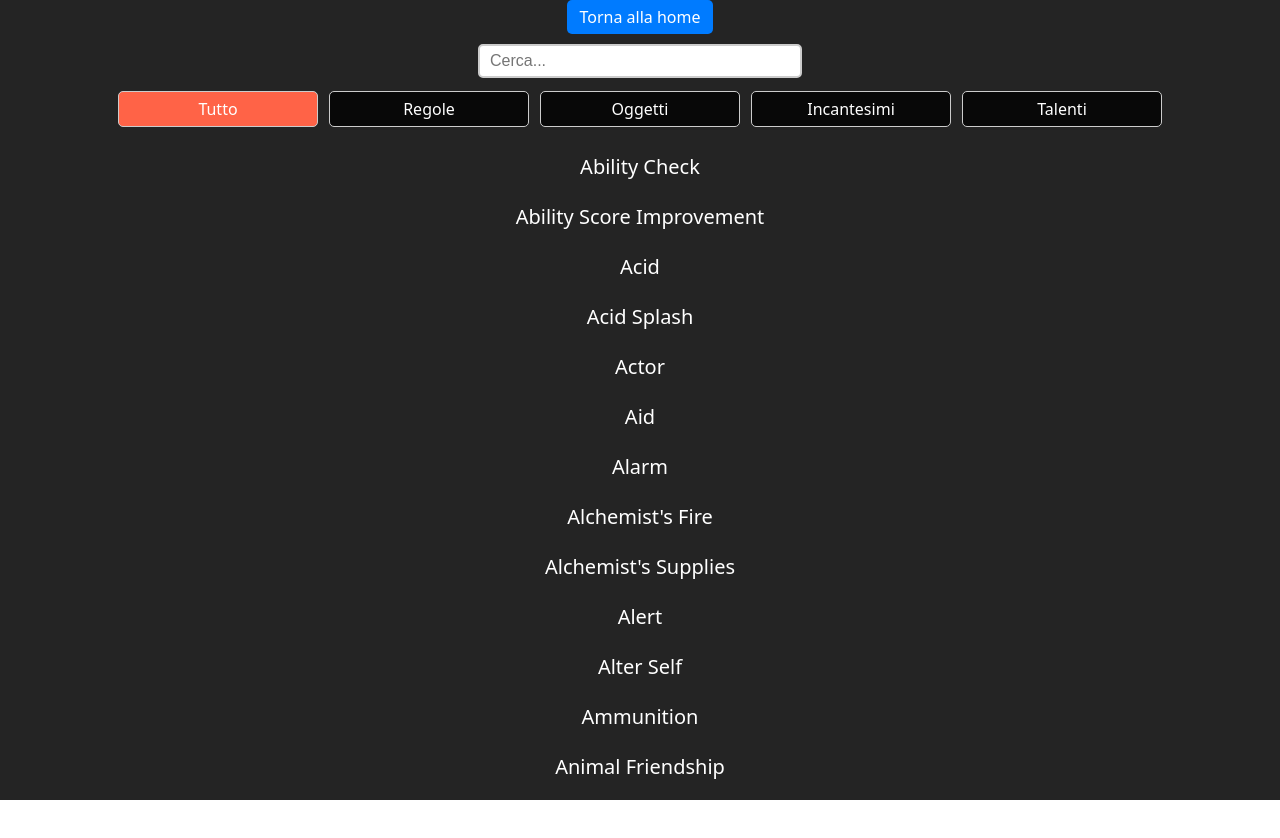
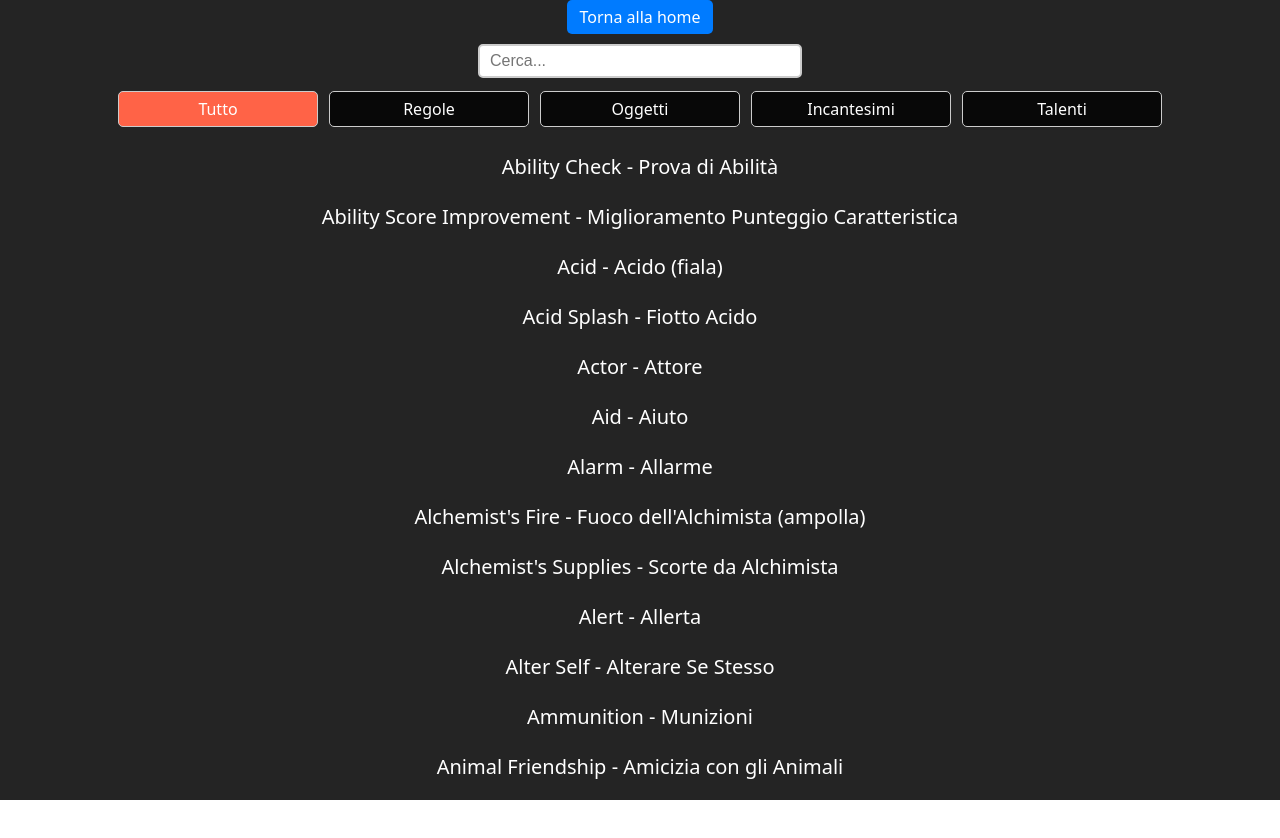
Before and after one commit to Aakraos/dndtool, a React (Vite) app: page / in a window 1280 px wide. Both pictures are taken after a click on the button "Accedi alla Wiki". Shown: the top 838 px of the page. Built offline with nearby package versions, Linux system fonts and the light colour scheme.

Commit message:
1.2.4
Fixed an error in the item list visualization and in the layout

```diff
--- a/index.html
+++ b/index.html
@@ -3,7 +3,7 @@
   <head>
     <meta charset="UTF-8" />
     <link rel="icon" type="image/x-icon" href="./favicon.ico" />
-    <meta name="viewport" content="width=device-width, initial-scale=1, maximum-scale=1, user-scalable=no" />
+    <meta name="viewport" content="width=device-width, initial-scale=1" />
     <title>D&D Multitool</title>
   </head>
   <body>
--- a/src/wiki.jsx
+++ b/src/wiki.jsx
@@ -304,7 +304,7 @@
 <div className="items-list">
   {getItems().map((item, index) => (
     <div key={index} className="item">
-      <p onClick={() => handleItemClick(item)}>{item.term}</p>
+      <p onClick={() => handleItemClick(item)}>{item.term} - {item.translation}</p>
       {selectedItems.some((i) => i.term === item.term) && (
         <div className="description">
           <p
```
